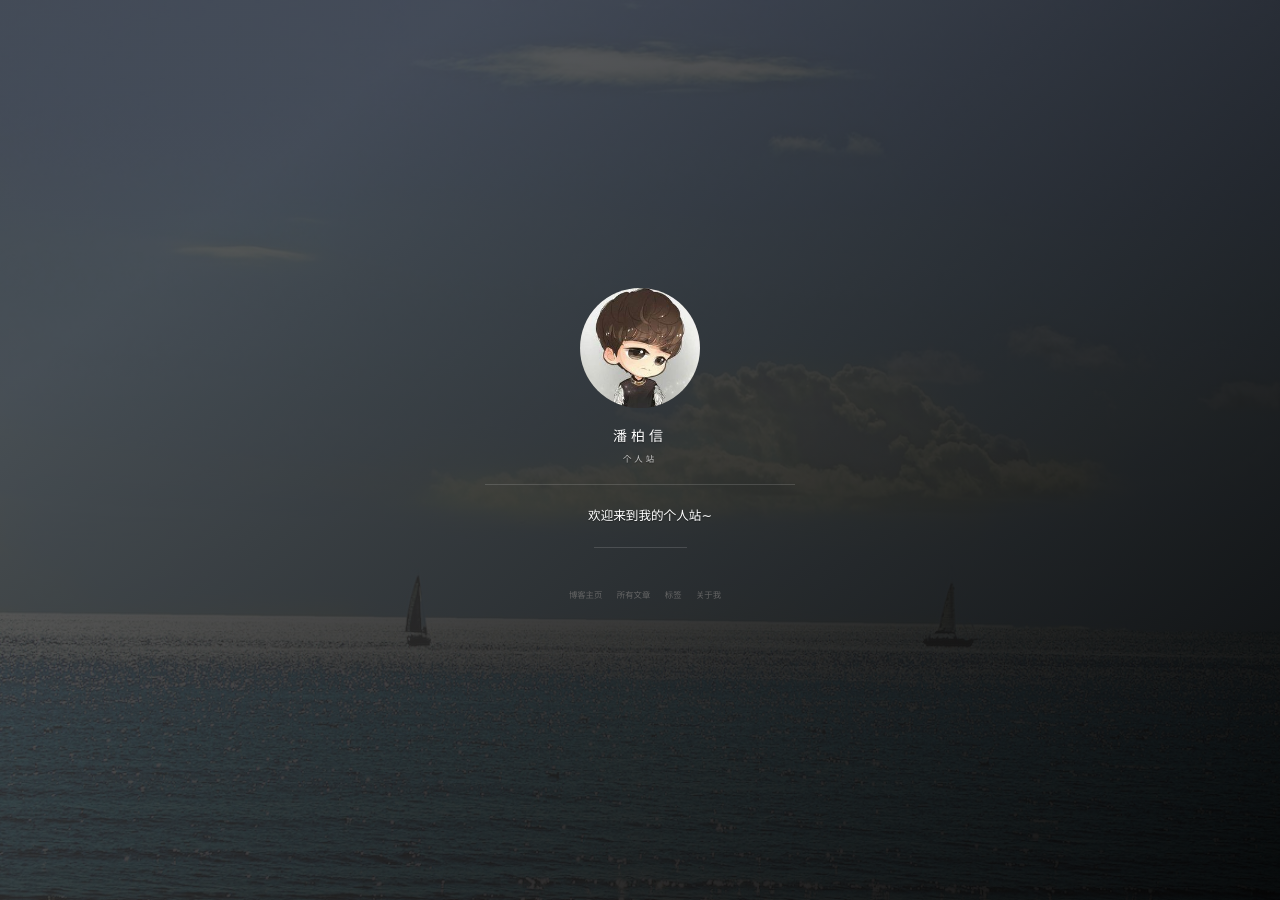
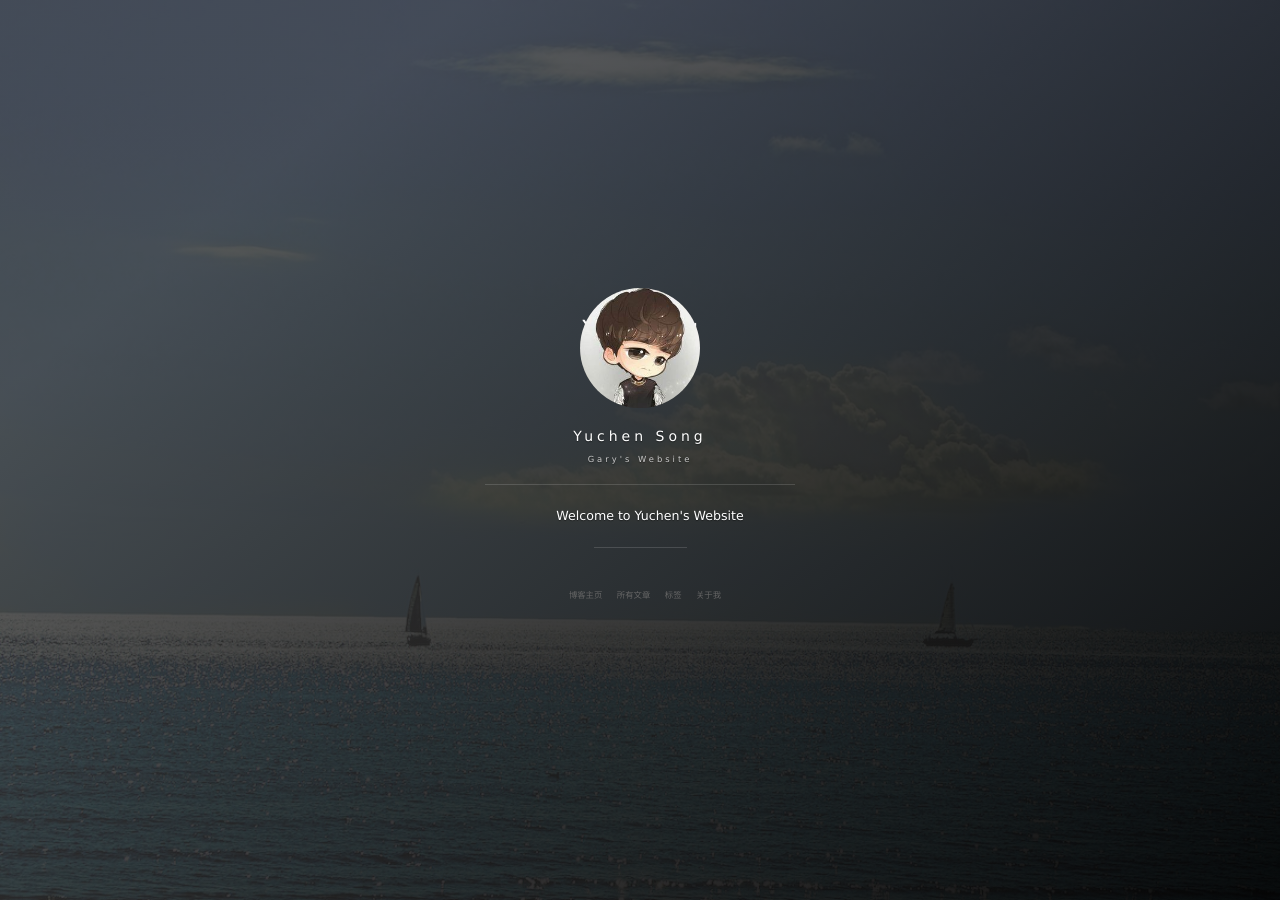
Before and after one commit to yuchensong960426/yuchen.github.io, a Jekyll site: the page built from index.html, in a window 1280 px wide. Built offline with Jekyll 4.4.1, drawn with Linux system fonts in a browser that asks for light colours; nearby versions of some CDN libraries; the list of posts is cut into pages by our own code; comment, search, counter and statistics services are not loaded; grey boxes are pictures that could not be loaded.

Commit message:
Update _config.yml

```diff
--- a/_config.yml
+++ b/_config.yml
@@ -1,40 +1,40 @@
 # Basic
-title: 潘柏信
-subtitle: 个人站
-description: 欢迎来到我的个人站~
+title: Yuchen Song
+subtitle: Gary's Website
+description: Welcome to Yuchen's Website
 # 头像里面的标题
-avatarTitle: leopardpan
+avatarTitle: Yuchen Song
 # 头像里面的描述
-avatarDesc: iOS / 机器学习
-url: "http://baixin.io"
+avatarDesc: Blog/Technical post
+url: "https://github.com/yuchensong960426/yuchen.github.io"
 
 # Comment
 comment:
-    disqus: leopard
+    disqus: yuchen960426
     # gitment: xxx // 需要修改 comments.html中的client_id和client_secret
     # uyan: 2143225  # 有言id,登录有言官网申请
 
 # Social
 social:
-    weibo: 5366874726
-    github: leopardpan
-    # zhihu: panpanleopard
-    # juejin: xxx
-    jianshu: 2ada30d8d0f7
+    weibo: 没有壳的小小蜗
+    github: yuchensong960426
+    zhihu: 小蜗握莴卧窝
+    # juejin:
+    #jianshu:
     # twitter:
-    mail: leopardpan@icloud.com
+    mail: yuchen.song@connect.polyu.hk
 
 
 # 百度统计
 # 使用博客模板请去掉或者更换 id
-baidu:
-    id: xxxx
+#baidu:
+#id: xxxx
 
 # Google Analytics
 # 使用博客模板请去掉或者更换 id
-ga:
-    id: xxxx
-    host: auto
+#ga:
+#id: xxxx
+#host: auto
 
 
 # 《----------------- 上面的信息修改成你自己的 ---------------------------》
```
